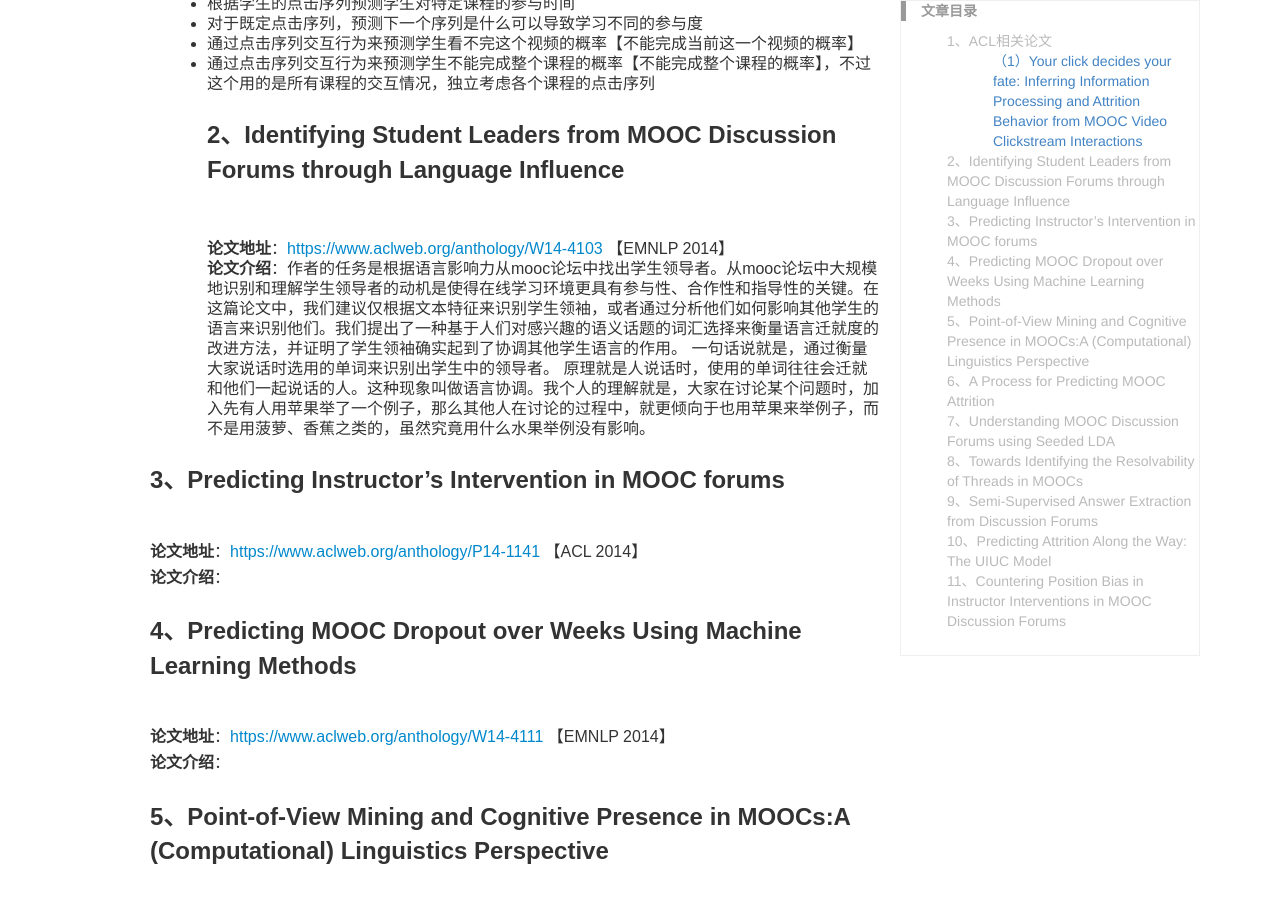
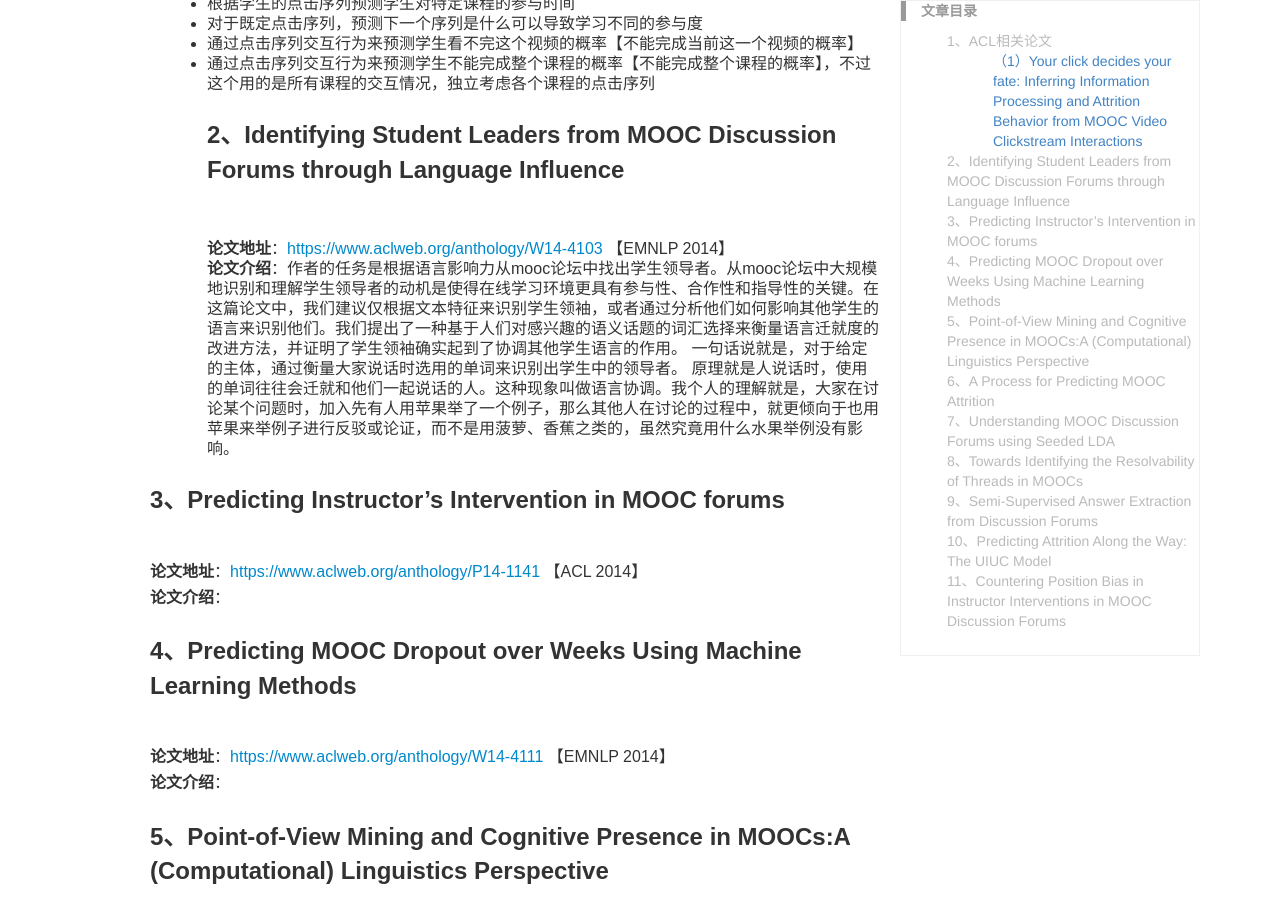
Before and after one commit to yuanmingchen/yuanmingchen.github.io, a Jekyll site: the page built from _posts/2019-04-19-online course nlp paper survey 2.md, in a window 1280 px wide and 900 px high, scrolled down 893 px. Built offline with Jekyll 4.4.1, drawn with Linux system fonts in a browser that asks for light colours; comment, search, counter and statistics services are not loaded.

Commit message:
Updates _posts/2019-04-19-online course nlp paper survey 2.md
Auto commit by GitBook Editor

```diff
--- a/_posts/2019-04-19-online course nlp paper survey 2.md
+++ b/_posts/2019-04-19-online course nlp paper survey 2.md
@@ -36,8 +36,8 @@ Ratechange fast clicks while playing or pausing video lecture content, indicatin
 ### 2、Identifying Student Leaders from MOOC Discussion Forums through Language Influence
 **论文地址**：<https://www.aclweb.org/anthology/W14-4103>  【EMNLP 2014】
 **论文介绍**：作者的任务是根据语言影响力从mooc论坛中找出学生领导者。从mooc论坛中大规模地识别和理解学生领导者的动机是使得在线学习环境更具有参与性、合作性和指导性的关键。在这篇论文中，我们建议仅根据文本特征来识别学生领袖，或者通过分析他们如何影响其他学生的语言来识别他们。我们提出了一种基于人们对感兴趣的语义话题的词汇选择来衡量语言迁就度的改进方法，并证明了学生领袖确实起到了协调其他学生语言的作用。
-一句话说就是，通过衡量大家说话时选用的单词来识别出学生中的领导者。
-原理就是人说话时，使用的单词往往会迁就和他们一起说话的人。这种现象叫做语言协调。我个人的理解就是，大家在讨论某个问题时，加入先有人用苹果举了一个例子，那么其他人在讨论的过程中，就更倾向于也用苹果来举例子，而不是用菠萝、香蕉之类的，虽然究竟用什么水果举例没有影响。
+一句话说就是，对于给定的主体，通过衡量大家说话时选用的单词来识别出学生中的领导者。
+原理就是人说话时，使用的单词往往会迁就和他们一起说话的人。这种现象叫做语言协调。我个人的理解就是，大家在讨论某个问题时，加入先有人用苹果举了一个例子，那么其他人在讨论的过程中，就更倾向于也用苹果来举例子进行反驳或论证，而不是用菠萝、香蕉之类的，虽然究竟用什么水果举例没有影响。
 
 ### 3、Predicting Instructor’s Intervention in MOOC forums
 **论文地址**：<https://www.aclweb.org/anthology/P14-1141>  【ACL 2014】
```
